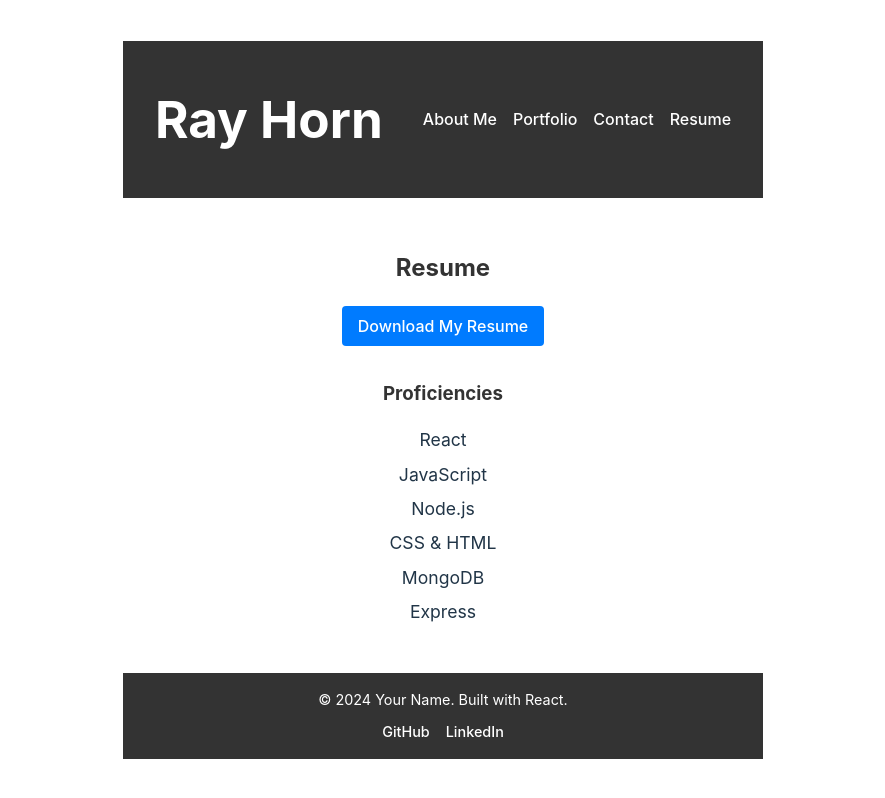
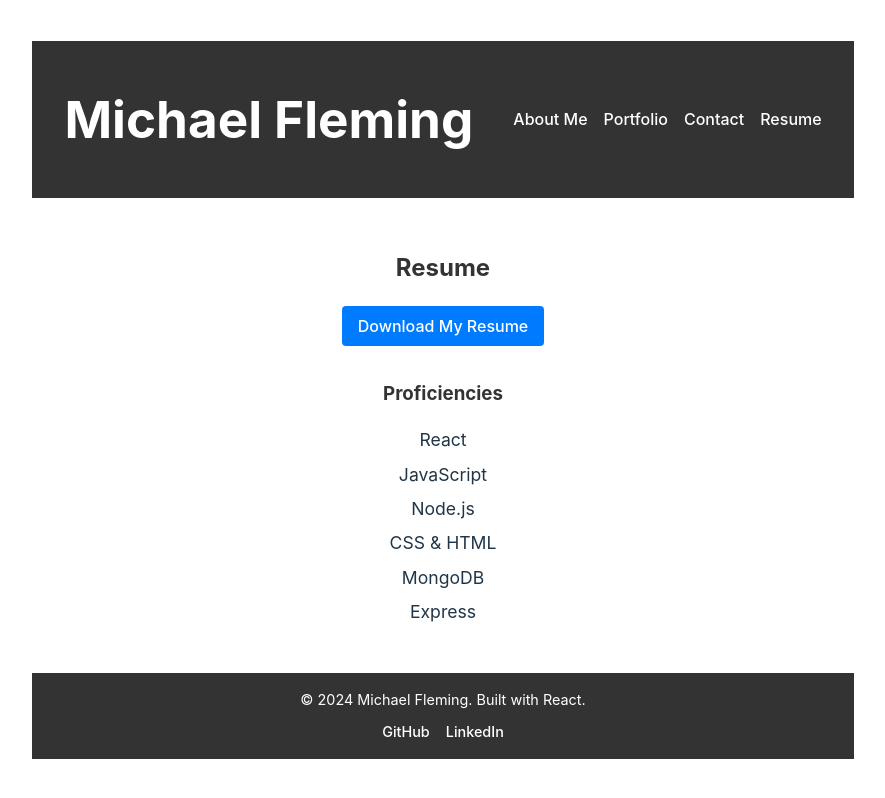
Before and after one commit to ilPacoOG/react-portfolio, a React (Vite) app: page /resume in a window 1280 px wide. Shown: the whole page, without its empty margins (197-1082 px from the left). Built offline with nearby package versions, Linux system fonts and the light colour scheme.

Commit message:
basic changes to the Footer and Header

```diff
--- a/src/components/Footer.jsx
+++ b/src/components/Footer.jsx
@@ -4,7 +4,7 @@ import './Footer.css';
 const Footer = () => (
   <footer className="footer">
     <p>
-      © {new Date().getFullYear()} Your Name. Built with React.
+      © {new Date().getFullYear()} Michael Fleming. Built with React.
     </p>
     <div className="footer-links">
       <a href="https://github.com/ilPacoOG" target="_blank" rel="noreferrer">
--- a/src/components/Header.jsx
+++ b/src/components/Header.jsx
@@ -5,7 +5,7 @@ import './Header.css';
 const Header = () => {
   return (
     <header className='header'>
-      <h1>Ray Horn</h1>
+      <h1>Michael Fleming</h1>
       <nav>
         <ul className='nav-links'>
           <li>
```
